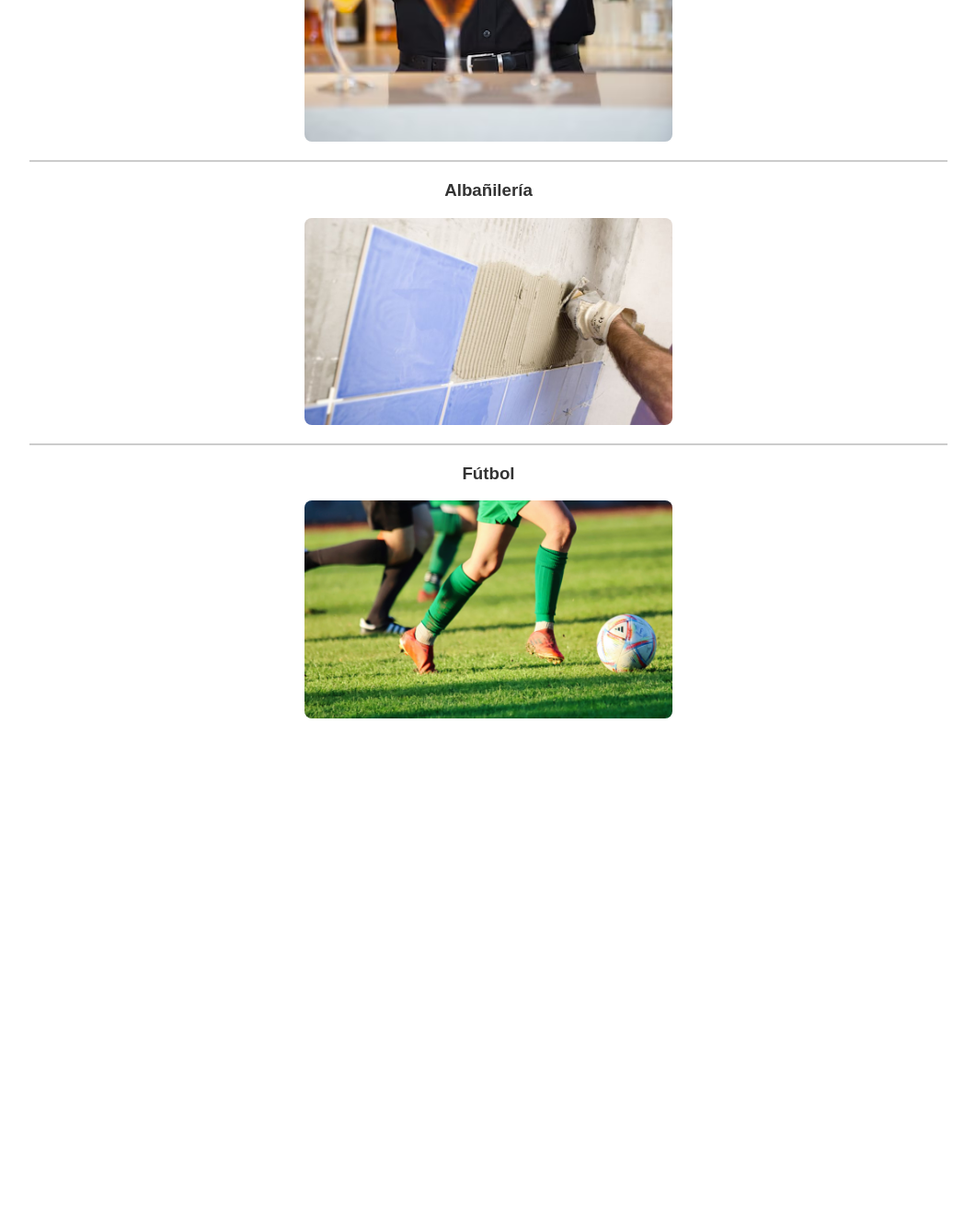
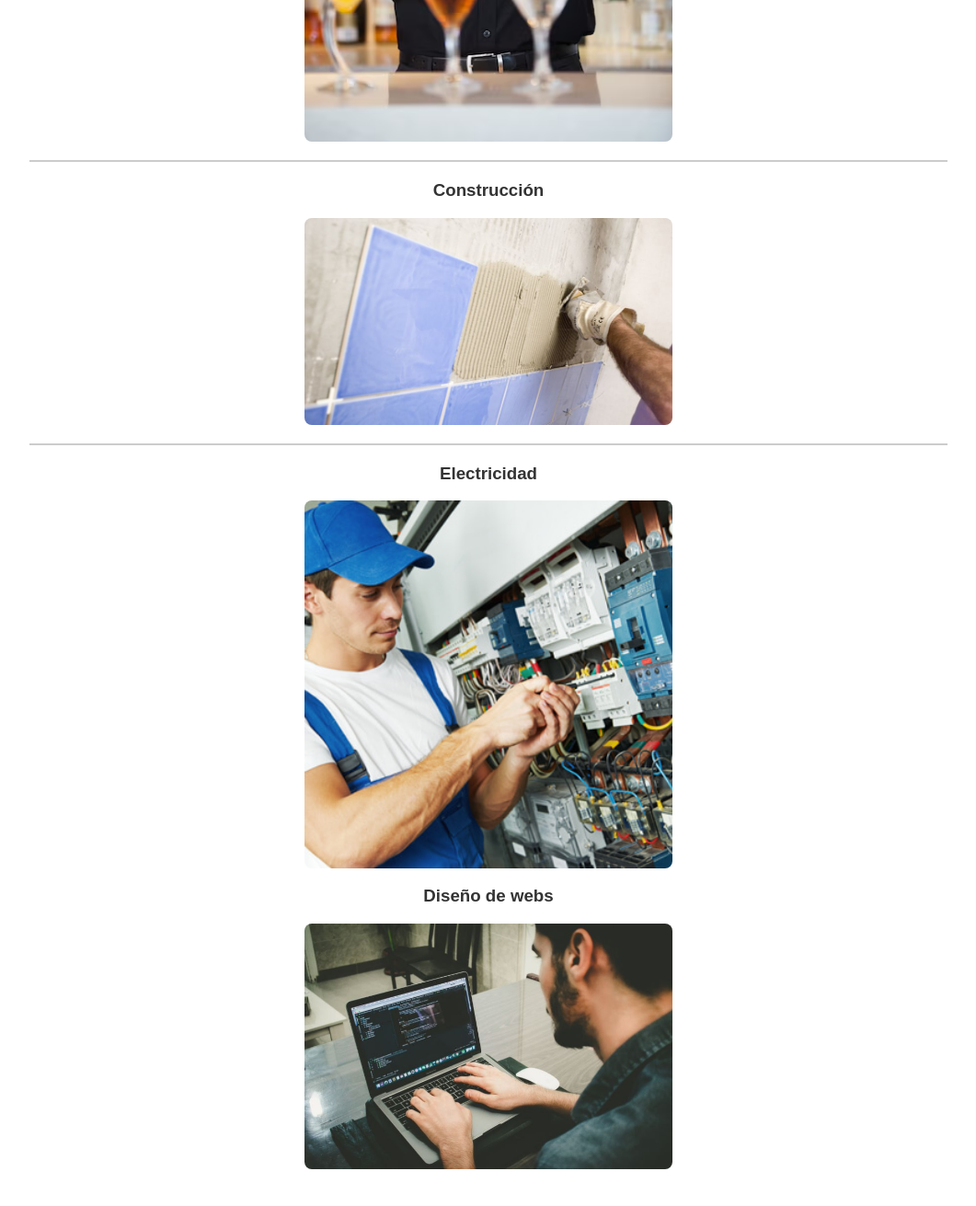
Before and after one commit to Cainenk011/app-extension, a Node server app: template views/partials/schooll.ejs in a window 1280 px wide. Shown: the part 644-1955 px from the top of the page at 92% size, without its empty margins (109-1170 px from the left). Before the commit the page ends 1425 px from the top, so only its background shows below. Run offline with Node 20, Linux system fonts and the light colour scheme; the template is opened without the code that fills it, so the values that code supplies are empty.

Commit message:
last changes

```diff
--- a/public/css/styles.css
+++ b/public/css/styles.css
@@ -14,7 +14,7 @@ header {
 }
 
 .frase {
-  background-color: #F5842B;
+  background-color: #af8dff;
   font-family: "Zain", sans-serif;
   font-weight: 800;
   text-align: center;
@@ -100,7 +100,7 @@ header {
 }
 
 .accordion-btn {
-  background-color: #F5842B;
+  background-color: #af8dff;
   color: white;
   border: none;
   padding: 1rem;
@@ -166,7 +166,7 @@ header {
 @media (max-width: 768px) {
   .logo {
       width: 150px; /* Ajusta el tamaño del logo en pantallas pequeñas */
-
+      transform: scale(2.5)
   }
 
   .footer {
--- a/views/partials/footer.ejs
+++ b/views/partials/footer.ejs
@@ -1,6 +1,6 @@
 <div class="footer-container">
   <div class="footer-section">
-    <img src="/images/logo-1.png" alt="Logo de la Universidad">
+    <img src="images/logo-extension-1.png" alt="Logo de la Universidad">
     <p class="rights-message">Dirección de Extensión Universitaria - Todos los derechos reservados 2024</p>
   </div>
 </div>
--- a/views/partials/header.ejs
+++ b/views/partials/header.ejs
@@ -4,7 +4,7 @@
     </div>
     <div class="header-content">
       <div class="logo-container">
-        <a href="/"><img src="/images/logo-1.png" alt="logo extension" class="logo"></a>
+        <a href="/"><img src="images/logo-extension-1.png" alt="logo extension" class="logo"></a>
       </div>
     </div>
   </header>
--- a/views/partials/objetives.ejs
+++ b/views/partials/objetives.ejs
@@ -11,10 +11,10 @@
                 <strong>(1) Capacitación constante</strong>
             </p>
             <p>
-                <strong>(2) Mejora en los servicios de asstencia a los futuros graduados</strong>
+                <strong>(2) Socialización de conocimientos con la comunidad Universitaria y con la comunidad en general</strong>
             </p>
             <p>
-                <strong></strong>
+                <strong>(3) Potenciar las habilidades de toda la comunidad que requiera nuevos conocimientos o bien de genrar lazos de interacción con diferentes actores sociales</strong>
             </p>
     </div>
 </body>
--- a/views/partials/schooll.ejs
+++ b/views/partials/schooll.ejs
@@ -16,12 +16,15 @@
         <img src="images/bartender.avif" alt="Imagen de Bartender" class="image-offer">
         <hr>
 
-        <h3>Albañilería</h3>
+        <h3>Construcción</h3>
         <img src="images/albañileria.jpg" alt="Imagen de Albañilería" class="image-offer">
         <hr>
 
-        <h3>Fútbol</h3>
-        <img src="images/futbol.png" alt="Imagen de Fútbol" class="image-offer">
+        <h3>Electricidad</h3>
+        <img src="images/electricidad.jpg" alt="Imagen de Fútbol" class="image-offer">
+
+        <h3>Diseño de webs</h3>
+        <img src="images/desarrollo de webs.jpg" alt="Imagen de Fútbol" class="image-offer">
     </div>
 </body>
 </html>
```
Also changed, not shown: public/images/desarrollo de webs.jpg (added), public/images/electricidad.jpg (added), public/images/futbol.png (deleted), public/images/logo-1.png (deleted), public/images/logo-extension-1.png (added).
